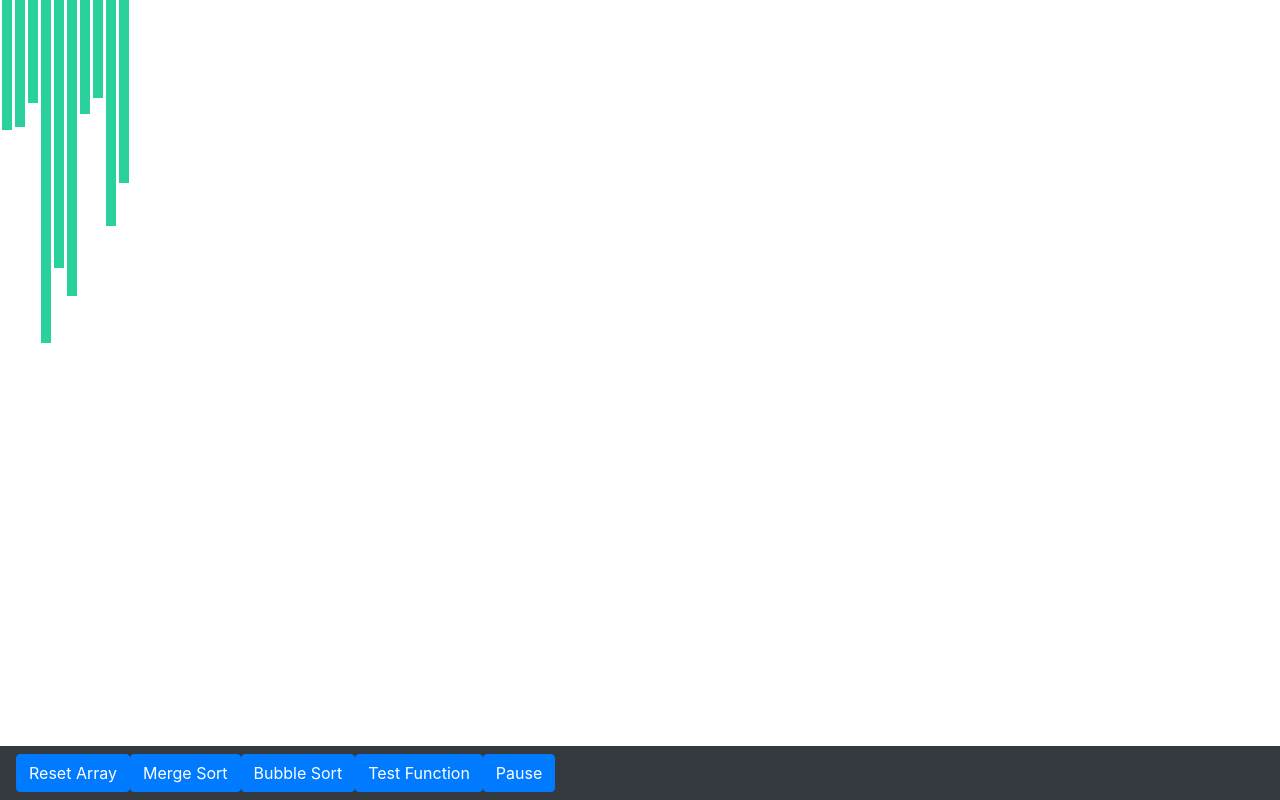
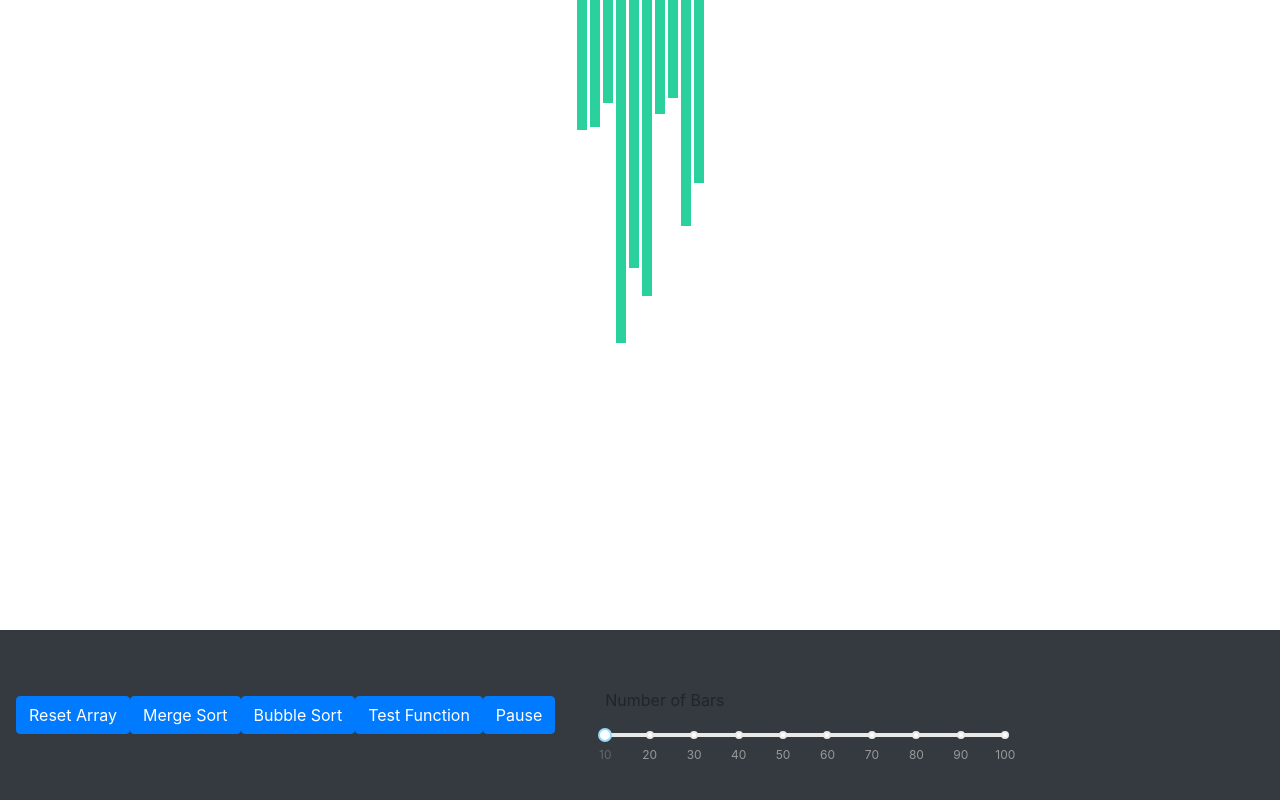
Before and after one commit to ho-tonym/sorting-visualizer, a React (Create React App) app: page / in a window 1280 px wide. Built offline with nearby package versions, Linux system fonts and the light colour scheme.

Commit message:
slider for number of arrayBars

```diff
--- a/package.json
+++ b/package.json
@@ -6,6 +6,7 @@
   "private": true,
   "dependencies": {
     "bootstrap": "^4.3.1",
+    "rc-slider": "^8.7.1",
     "react": "^16.11.0",
     "react-bootstrap": "^1.0.0-beta.14",
     "react-dom": "^16.11.0",
--- a/src/MyProvider.js
+++ b/src/MyProvider.js
@@ -10,11 +10,17 @@ export const MyProvider = (props) => {
     comparedValues: [],
   })
 
+  const [slider, setSlider] = useState({
+    sliderValues: 10,
+  })
+
   return (
     <MyContext.Provider
       value={{
         state,
         setState,
+        slider,
+        setSlider
       }}
     >
       {props.children}
--- a/src/components/SortVisualizer/SortVisualizer.jsx
+++ b/src/components/SortVisualizer/SortVisualizer.jsx
@@ -1,32 +1,29 @@
 import React, { useEffect } from 'react'
 import './sort.min.css'
 import { Navbar, Button } from 'react-bootstrap'
-import { randomInt, resetArray, swap } from './utils'
+import { randomInt, resetArray } from './utils'
+import { swap } from './algorithms/bubbleSort'
 import { mergeSort, mergeTestSortingAlgorithms } from './algorithms/mergeSort'
 import { useStateValue } from '../../MyProvider'
 import useInterval from './hooks/useInterval'
+import { SliderContainer } from './slider'
 
-const ARRAY_BARS_COUNT = 10
 const ANIMTION_TIME = 500
-const BAR_COLOR = "#2ad19d"
-const BAR_DONE_COLOR = "#ff9f38"
-const BAR_COMPARE_COLOR = "#4d84fe"
-
 
 function SortVisualizer() {
-  const { state, setState } = useStateValue()
+  const { state, setState, slider } = useStateValue()
   const { array, comparedValues, isRunning, isSorted, permutationsToExecute } = state
+  const { sliderValues } = slider
+
   useEffect(() => {
     handleResetArray(setState)
-  }, [])
+  }, [sliderValues])
 
   useInterval(() => {
     executeAnimation()
   }, isRunning ? ANIMTION_TIME : null);
 
-  useEffect(() => {
-    console.log(state)
-  })
+
 
   function pauseResume() {
     if (permutationsToExecute.length > 0) {
@@ -38,7 +35,7 @@ function SortVisualizer() {
   }
 
   function handleResetArray() {
-    const array = resetArray(ARRAY_BARS_COUNT)
+    const array = resetArray(sliderValues)
     setState(prevState => ({
       ...prevState,
       array,
@@ -56,7 +53,11 @@ function SortVisualizer() {
         if (arr[j] > arr[j + 1]) {
           swap(arr, j, j + 1);
           permutationsToExecuteArray.push([
-            j, j + 1,
+            j, j + 1, true,
+          ])
+        }else{
+          permutationsToExecuteArray.push([
+            j, j + 1, false,
           ])
         }
       }
@@ -72,7 +73,7 @@ function SortVisualizer() {
 
   function executeAnimation() {
     permutationsToExecute.length > 0
-      ? bubbleSwapAnimation(permutationsToExecute[0][0], permutationsToExecute[0][1])
+      ? bubbleSwapAnimation(permutationsToExecute)
         :(setState(prevState => ({
           ...prevState,
           isRunning: false,
@@ -81,9 +82,17 @@ function SortVisualizer() {
         })))
   }
 
-  function bubbleSwapAnimation(j, k) {
+  function bubbleSwapAnimation(pArray) {
+    let j = pArray[0][0]
+    let k = pArray[0][1]
+    let bool = pArray[0][2]
+
     const tempArray = array.slice()
-    const value = swap(tempArray, j, k)
+    let value = tempArray
+    if (bool) {
+      value = swap(tempArray, j, k)
+    }
+
     setState(prevState => ({
       ...prevState,
       array: value,
@@ -92,6 +101,9 @@ function SortVisualizer() {
     }))
   }
 //
+function handleSliderChange() {
+  // debugger
+}
 
   return (
     <>
@@ -101,9 +113,9 @@ function SortVisualizer() {
             key={id}
             style={{
               backgroundColor:
-              `${isSorted ? BAR_DONE_COLOR
-                  : id === comparedValues[0] || id === comparedValues[1] ? BAR_COMPARE_COLOR
-                      : !isRunning ? BAR_COLOR : BAR_COLOR
+              `${isSorted ? "#ff9f38"
+                  : id === comparedValues[0] || id === comparedValues[1] ? "#4d84fe"
+                      : !isRunning ? "#2ad19d" : "#2ad19d"
               }`,
               height: `${value}px`,
             }}
@@ -111,6 +123,9 @@ function SortVisualizer() {
         ))
       }
       </div>
+
+
+
       <Navbar fixed="bottom" bg="dark" expand="lg">
         <Button variant="primary" onClick={() => handleResetArray(setState)}>Reset Array</Button>
         <Button variant="primary"
@@ -131,6 +146,7 @@ function SortVisualizer() {
         <Button variant="primary" onClick={() => pauseResume()}>
           {permutationsToExecute.length <= 0 || permutationsToExecute.length > 0 && isRunning ? "Pause" : "Resume"}
         </Button>
+        <SliderContainer handleSliderChange={handleSliderChange}/>
       </Navbar>
     </>
   )
--- a/src/components/SortVisualizer/algorithms/bubbleSort/index.js
+++ b/src/components/SortVisualizer/algorithms/bubbleSort/index.js
@@ -1,63 +1,6 @@
-import { randomInt, resetArray, swap } from '../../utils'
-let interval
-
-
-export function bubbleSort(setState, state, speed) {
-  const arr = state.array.slice()
-  const permutationsToExecute = []
-  for (let i = 0; i < arr.length; i++) {
-    for (let j = 0, stop = arr.length - i; j < stop; j++) {
-      if (arr[j] > arr[j + 1]) {
-        swap(arr, j, j + 1);
-        permutationsToExecute.push([
-          j, j + 1,
-        ])
-      }
-    }
-  }
+export function swap(array, j, k) {
+  const tempElement = array[j];
+  array[j] = array[k];
+  array[k] = tempElement;
+  return array
 }
-
-function setIntervalAnimation(){
-  setState({permutationsToExecute}, () => {
-      interval = setInterval(executeAnimation(setState, state), speed)
-  })
-  return permutationsToExecute
-}
-
-//PUT BACK
-function executeAnimation(setState, state) {
-  const { permutationsToExecute, isRunning } = state
-  if (!isRunning)
-  {
-    setState(prevState => ({
-      ...prevState,
-      isRunning: true
-    }))
-  }
-
-  if (permutationsToExecute.length > 0) {
-    bubbleSwapAnimation(permutationsToExecute[0][0], permutationsToExecute[0][1], setState)
-  } else {
-    clearInterval(interval);
-    setState(prevState => ({
-      ...prevState,
-      isRunning: false,
-      isSorted: true,
-      comparedValues: [],
-    }))
-  }
-}
-
-//PUT BACK
-function bubbleSwapAnimation(j, k, setState) {
-  const { array } = this.state
-  const tempArray = array.slice()
-  const value = swap(tempArray, j, k)
-
-  setState(prevState => ({
-    ...prevState,
-    array: value,
-    permutationsToExecute: prevState.permutationsToExecute.slice(1),
-    comparedValues: [j, k],
-  }))
-}
--- /dev/null
+++ b/src/components/SortVisualizer/slider/index.js
@@ -0,0 +1,38 @@
+import React, { useState } from 'react';
+import Slider from 'rc-slider/lib/Slider';
+import 'rc-slider/assets/index.css';
+import { useStateValue } from '../../../MyProvider'
+
+const wrapperStyle = { width: 400, margin: 50 };
+
+export const SliderContainer = () => {
+  const { slider, setSlider } = useStateValue()
+
+  function handleSliderChange(sliderValues) {
+    setSlider({ sliderValues });
+  }
+  const { sliderValues } = slider
+  return(
+    <div style={wrapperStyle}>
+      <p>Number of Bars</p>
+      <Slider
+        min={10}
+        defaultValue={sliderValues}
+        marks={{
+          10: 10,
+          20: 20,
+          30: 30,
+          40: 40,
+          50: 50,
+          60: 60,
+          70: 70,
+          80: 80,
+          90: 90,
+          100: 100,
+        }}
+        onChange={handleSliderChange}
+        step={null}
+      />
+    </div>
+  )
+}
--- a/src/components/SortVisualizer/sort.min.css
+++ b/src/components/SortVisualizer/sort.min.css
@@ -1 +1 @@
-.sort-visualizer{display:flex}.sort-visualizer div{width:10px;margin:0 1.5px}
+.sort-visualizer{display:flex;justify-content:center}.sort-visualizer div{width:10px;margin:0 1.5px}
--- a/src/components/SortVisualizer/sort.sass
+++ b/src/components/SortVisualizer/sort.sass
@@ -1,5 +1,6 @@
 .sort-visualizer
   display: flex
+  justify-content: center
   div
     width: 10px
     margin: 0 1.5px
--- a/src/components/SortVisualizer/utils/index.js
+++ b/src/components/SortVisualizer/utils/index.js
@@ -19,10 +19,3 @@ export function resetArray(count) {
   }
   return array
 }
-
-export function swap(array, j, k) {
-  const tempElement = array[j];
-  array[j] = array[k];
-  array[k] = tempElement;
-  return array
-}
```
Also changed, not shown: .eslintrc.json, src/components/SortVisualizer/wip/todo.js (added), 1 other file (tests, documents, lock files or other folders).
